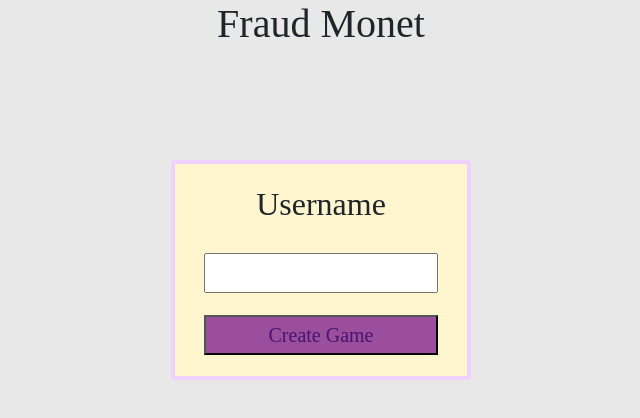
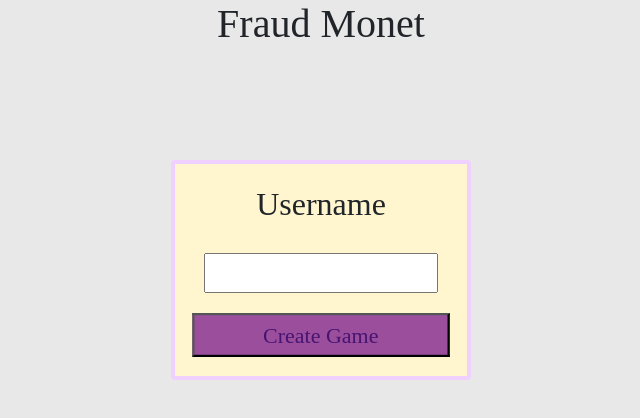
Before and after one commit to TeamVaporeon/fraud-monet, a React (Create React App) app: page / in a window 1280 px wide. In both pictures the pointer is over the button "Create Game". Shown: the top 418 px of the page, without its empty margins (319-959 px from the left). Built offline with nearby package versions, Linux system fonts and the light colour scheme; a web font is replaced by a local one.

Commit message:
update css

```diff
--- a/src/Components/CreateRoom.css
+++ b/src/Components/CreateRoom.css
@@ -1,13 +1,10 @@
-
-
 .CreateGamePage {
   text-align: center;
-  display:flex;
+  display: flex;
   flex-direction: column;
   justify-content: space-evenly;
   align-items: center;
   font-family: Mochiy-Pop-P-One;
-
 }
 
 .FormBox {
@@ -21,7 +18,7 @@
   border-style: solid;
   border-radius: 4px;
   border-width: 4px;
-  border-color:rgb(240, 208, 255);
+  border-color: rgb(240, 208, 255);
   height: 220px;
   width: 300px;
 }
@@ -44,3 +41,7 @@
   color: rgb(72, 20, 114);
   background-color: rgb(155, 78, 155);
 }
+
+.CreateButton:hover {
+  transform: scale(1.1);
+}
--- a/src/Components/GameMainPage/UsernameModal/UsernameModal.css
+++ b/src/Components/GameMainPage/UsernameModal/UsernameModal.css
@@ -64,3 +64,7 @@
   border-radius: 10%;
   border: solid;
 }
+
+.usernameSubmit:hover {
+  transform: scale(1.2);
+}
```
